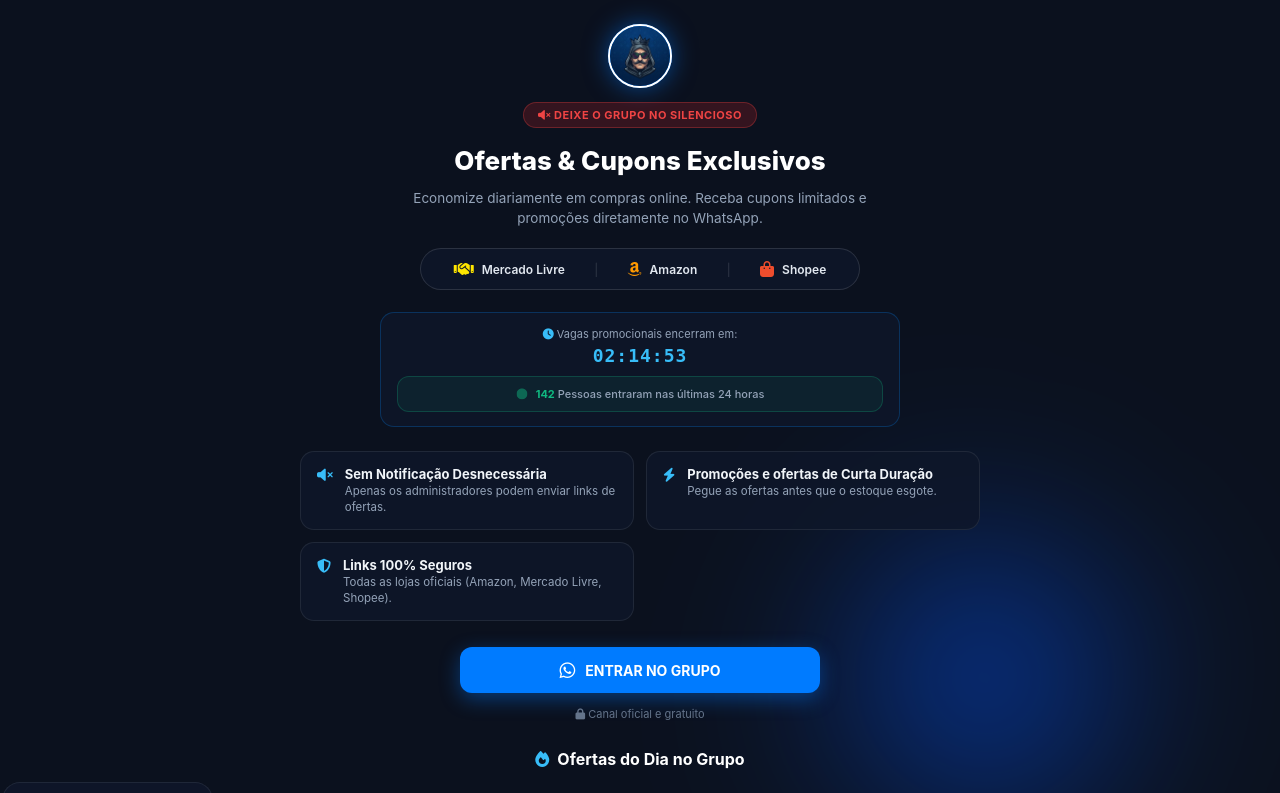
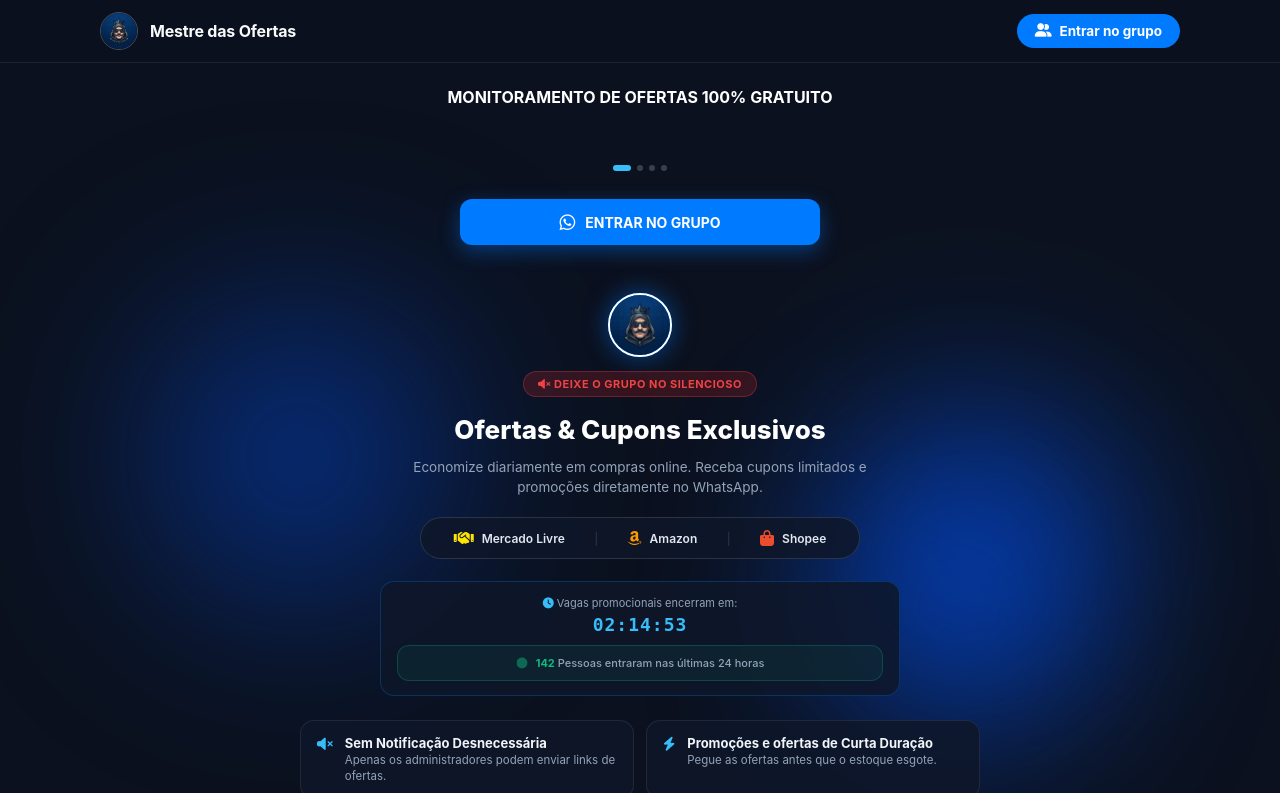
Before and after one commit to PATOfront/pagina.web, a Flask app: page / in a window 1280 px wide. Shown: the top 793 px of the page. Run offline with Flask 3, Linux system fonts and the light colour scheme.

Commit message:
Update index.html

```diff
--- a/templates/index.html
+++ b/templates/index.html
@@ -11,13 +11,81 @@
 </head>
 <body>
 
+    <header class="topbar">
+    <div class="topbar-inner">
+        <a href="/" class="brand-link">
+            <img src="{{ url_for('static', filename='logo.jpeg') }}" alt="Mestre das Ofertas" class="brand-avatar">
+            <span class="brand-name">Mestre das Ofertas</span>
+        </a>
+
+        <button type="button" onclick="registrarClique()" class="btn-header-grupo">
+            <i class="fa-solid fa-user-group"></i>
+            <span>Entrar no grupo</span>
+        </button>
+    </div>
+</header>
+
     <!-- LUZES DE FUNDO COM 3 ORBES UNIFICADAS -->
     <div class="glow-orb orb-blue-1"></div>
     <div class="glow-orb orb-blue-2"></div>
     <div class="glow-orb orb-blue-3"></div>
 
+    <div class="main-wrapper" style="display: flex; flex-direction: column; align-items: center; width: 100%; max-width: 980px; position: relative; z-index: 1;">
+        <!-- SEÇÃO DE CARROSSEL DINÂMICO EM DESTAQUE -->
+        <div class="ofertas-destaque-container">
+            <h3 class="ofertas-titulo"></i> MONITORAMENTO DE OFERTAS 100% GRATUITO </h3>
+
+            <div class="carrossel-track-container" id="carrosselAuto">
+                <div class="carrossel-items" id="trackItems">
+                    <!-- Bloco Original -->
+                    {% for p in produtos %}
+                    <div class="card-produto-vitrine">
+                        <img src="{{ p.imagem_url }}" alt="{{ p.titulo }}" class="img-produto">
+                        <div class="info-produto">
+                            <div class="nome-produto">{{ p.titulo }}</div>
+                            <div class="precos-container">
+                                <span class="preco-antigo-vitrine">{{ p.preco_antigo }}</span>
+                                <span class="preco-novo-vitrine">{{ p.preco_novo }}</span>
+                            </div>
+                            <button onclick="registrarClique()" class="btn-pegar-oferta">Entrar no Grupo <i class="fa-solid fa-arrow-right"></i></button>
+                        </div>
+                    </div>
+                    {% endfor %}
+
+                    <!-- Bloco Duplicado para Loop Infinito -->
+                    {% for p in produtos %}
+                    <div class="card-produto-vitrine">
+                        <img src="{{ p.imagem_url }}" alt="{{ p.titulo }}" class="img-produto">
+                        <div class="info-produto">
+                            <div class="nome-produto">{{ p.titulo }}</div>
+                            <div class="precos-container">
+                                <span class="preco-antigo-vitrine">{{ p.preco_antigo }}</span>
+                                <span class="preco-novo-vitrine">{{ p.preco_novo }}</span>
+                            </div>
+                            <button onclick="registrarClique()" class="btn-pegar-oferta">Entrar no Grupo <i class="fa-solid fa-arrow-right"></i></button>
+                        </div>
+                    </div>
+                    {% endfor %}
+                </div>
+            </div>
+
+            <!-- Indicadores Visuais (Dots) -->
+            <div class="carrossel-dots">
+                <span class="dot active"></span>
+                <span class="dot"></span>
+                <span class="dot"></span>
+                <span class="dot"></span>
+            </div>
+        </div>
+
+        <!-- BOTÃO PRINCIPAL LOGO ABAIXO DO CARROSSEL -->
+        <button onclick="registrarClique()" class="btn-whatsapp btn-whatsapp-carrossel">
+            <i class="fa-brands fa-whatsapp"></i> ENTRAR NO GRUPO
+        </button>
+
+        <!-- BLOCO PRINCIPAL SOLTO (LAYOUT AMPLO) -->
         <div class="card-container">
-        <!-- ÍCONE NO TOPO DO CARD -->
+            <!-- ÍCONE NO TOPO -->
             <div class="top-icon-wrapper">
                 <div class="top-icon-circle">
                     <img src="{{ url_for('static', filename='logo.jpeg') }}" alt="Mestre das Ofertas" style="width: 64px; height: 64px; border-radius: 50%; object-fit: cover; border: 2px solid #ffffff;">
@@ -65,7 +133,7 @@
                 </div>
             </div>
 
-        <!-- LISTA DE BENEFÍCIOS -->
+            <!-- LISTA DE BENEFÍCIOS EM GRADE -->
             <div class="benefits-list">
                 <div class="benefit-item">
                     <i class="fa-solid fa-volume-xmark icon"></i>
@@ -83,7 +151,7 @@
                     </div>
                 </div>
 
-            <div class="benefit-item">
+                <div class="benefit-item benefit-item-full">
                     <i class="fa-solid fa-shield-halved icon"></i>
                     <div>
                         <strong>Links 100% Seguros</strong>
@@ -92,87 +160,14 @@
                 </div>
             </div>
 
-        <!-- BOTÃO COM INTEGRAÇÃO SQLITE -->
-        <button onclick="registrarClique()" class="btn-whatsapp">
-            <i class="fa-brands fa-whatsapp"></i> ENTRAR NO GRUPO
-        </button>
-
             <div class="footer-info">
                 <p><i class="fa-solid fa-lock"></i> Canal oficial e gratuito</p>
             </div>
         </div>
 
-    <!-- SEÇÃO DE PRODUTOS EM DESTAQUE (VITRINE DE OFERTAS) -->
-    <div class="ofertas-destaque-container">
-        <h3 class="ofertas-titulo"><i class="fa-solid fa-fire"></i> Ofertas do Dia no Grupo </h3>
-
-        <!-- Fone de Ouvido -->
-        <div class="card-produto-vitrine">
-            <img src="https://images.unsplash.com/photo-1505740420928-5e560c06d30e?w=150" alt="Fone Bluetooth" class="img-produto">
-            <div class="info-produto">
-                <div class="nome-produto">Fone de Ouvido Headphone Bluetooth P9 / Basike</div>
-                <div class="precos-container">
-                    <span class="preco-antigo-vitrine">R$ 119,90</span>
-                    <span class="preco-novo-vitrine">R$ 59,90</span>
-                </div>
-                <button onclick="registrarClique()" class="btn-pegar-oferta">Acessar Grupo <i class="fa-solid fa-arrow-right"></i></button>
-            </div>
     </div>
 
-        <!-- Roupa Fitness -->
-        <div class="card-produto-vitrine">
-            <img src="https://images.unsplash.com/photo-1518310383802-640c2de311b2?w=150" alt="Roupa Fitness" class="img-produto">
-            <div class="info-produto">
-                <div class="nome-produto">Kit Conjunto Fitness Legging + Top Academia</div>
-                <div class="precos-container">
-                    <span class="preco-antigo-vitrine">R$ 99,90</span>
-                    <span class="preco-novo-vitrine">R$ 49,90</span>
-                </div>
-                <button onclick="registrarClique()" class="btn-pegar-oferta">Acessar Grupo <i class="fa-solid fa-arrow-right"></i></button>
-            </div>
-        </div>
-
-        <!-- Acessórios de Natal -->
-        <div class="card-produto-vitrine">
-            <img src="https://images.unsplash.com/photo-1543589077-47d81606c1bf?w=150" alt="Decoração de Natal" class="img-produto">
-            <div class="info-produto">
-                <div class="nome-produto">Cascata de LED Pisca-Pisca 100 Lâmpadas Natal</div>
-                <div class="precos-container">
-                    <span class="preco-antigo-vitrine">R$ 49,90</span>
-                    <span class="preco-novo-vitrine">R$ 19,90</span>
-                </div>
-                <button onclick="registrarClique()" class="btn-pegar-oferta">Acessar Grupo <i class="fa-solid fa-arrow-right"></i></button>
-            </div>
-        </div>
-
-        <!-- Outro Fone de Ouvido (TWS) -->
-        <div class="card-produto-vitrine">
-            <img src="https://images.unsplash.com/photo-1590658268037-6bf12165a8df?w=150" alt="Fone TWS" class="img-produto">
-            <div class="info-produto">
-                <div class="nome-produto">Fone de Ouvido Bluetooth Sem Fio i12 / Lenovo</div>
-                <div class="precos-container">
-                    <span class="preco-antigo-vitrine">R$ 79,90</span>
-                    <span class="preco-novo-vitrine">R$ 27,90</span>
-                </div>
-                <button onclick="registrarClique()" class="btn-pegar-oferta">Acessar Grupo <i class="fa-solid fa-arrow-right"></i></button>
-            </div>
-        </div>
-
-        <!-- Outro Conjunto Fitness -->
-        <div class="card-produto-vitrine">
-            <img src="https://images.unsplash.com/photo-1571019613454-1cb2f99b2d8b?w=150" alt="Moda Fitness" class="img-produto">
-            <div class="info-produto">
-                <div class="nome-produto">Short Elastano Academia / Corrida Masculino e Feminino</div>
-                <div class="precos-container">
-                    <span class="preco-antigo-vitrine">R$ 59,90</span>
-                    <span class="preco-novo-vitrine">R$ 24,90</span>
-                </div>
-                <button onclick="registrarClique()" class="btn-pegar-oferta">Acessar Grupo <i class="fa-solid fa-arrow-right"></i></button>
-            </div>
-        </div>
-    </div>
-
-    <!-- SCRIPT DO CRONÔMETRO, CONTADOR E REGISTRO DE CLIQUES -->
+    <!-- SCRIPT DO CRONÔMETRO, CONTADOR, REGISTRO DE CLIQUES E AUTO-SCROLL INTERATIVO -->
     <script>
         let tempoTotal = 2 * 3600 + 14 * 60 + 59;
         const timerElement = document.getElementById("countdown");
@@ -216,6 +211,86 @@
                 contadorElemento.textContent = totalPessoas;
             }
         }, 3000);
+
+        // MOTOR DE AUTO-SCROLL CONTÍNUO COM DESTAQUE CENTRAL, DOTS E TOQUE
+        const container = document.getElementById('carrosselAuto');
+        const track = document.getElementById('trackItems');
+        const cards = track ? Array.from(track.querySelectorAll('.card-produto-vitrine')) : [];
+        const dots = document.querySelectorAll('.carrossel-dots .dot');
+        let autoScrollTimer;
+        let userInteracting = false;
+
+        function atualizarDestaqueCentral() {
+            if (!container || cards.length === 0) return;
+
+            const rectContainer = container.getBoundingClientRect();
+            const centroContainer = rectContainer.left + (rectContainer.width / 2);
+
+            let cardMaisProximo = null;
+            let menorDistancia = Infinity;
+
+            cards.forEach((card) => {
+                const rectCard = card.getBoundingClientRect();
+                const centroCard = rectCard.left + (rectCard.width / 2);
+                const distancia = Math.abs(centroContainer - centroCard);
+
+                if (distancia < menorDistancia) {
+                    menorDistancia = distancia;
+                    cardMaisProximo = card;
+                }
+            });
+
+            cards.forEach((card) => {
+                card.classList.toggle('is-center', card === cardMaisProximo);
+            });
+        }
+
+        function atualizarDots() {
+            if (!container || !track || dots.length === 0) return;
+
+            const metadeLargura = track.scrollWidth / 2;
+            if (metadeLargura <= 0) return;
+
+            const posicaoNoCiclo = container.scrollLeft % metadeLargura;
+            const progresso = posicaoNoCiclo / metadeLargura;
+            const indiceAtivo = Math.min(
+                dots.length - 1,
+                Math.floor(progresso * dots.length)
+            );
+
+            dots.forEach((dot, idx) => {
+                dot.classList.toggle('active', idx === indiceAtivo);
+            });
+        }
+
+        function aoRolarCarrossel() {
+            atualizarDestaqueCentral();
+            atualizarDots();
+        }
+
+        function iniciarAutoScroll() {
+            autoScrollTimer = setInterval(() => {
+                if (!userInteracting && container && track) {
+                    container.scrollLeft += 1;
+                    if (container.scrollLeft >= (track.scrollWidth / 2)) {
+                        container.scrollLeft = 0;
+                    }
+                    aoRolarCarrossel();
+                }
+            }, 30);
+        }
+
+        if (container) {
+            container.addEventListener('scroll', aoRolarCarrossel, { passive: true });
+            window.addEventListener('resize', atualizarDestaqueCentral, { passive: true });
+            container.addEventListener('mousedown', () => { userInteracting = true; });
+            container.addEventListener('mouseup', () => { setTimeout(() => { userInteracting = false; }, 2000); });
+            container.addEventListener('touchstart', () => { userInteracting = true; }, { passive: true });
+            container.addEventListener('touchend', () => { setTimeout(() => { userInteracting = false; }, 2500); }, { passive: true });
+
+            aoRolarCarrossel();
+            iniciarAutoScroll();
+        }
     </script>
 </body>
 </html>
```
Lines whose indentation alone changed are shown as unchanged.
